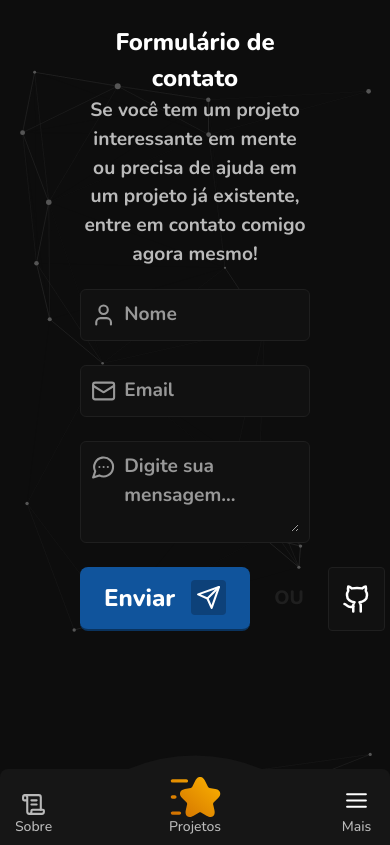
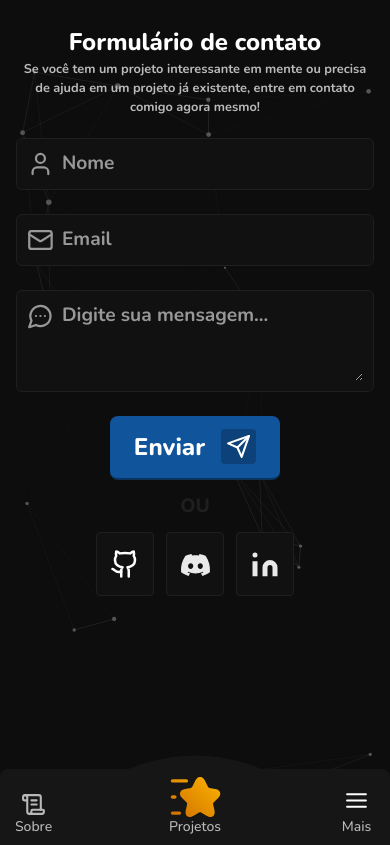
Before and after one commit to daviaxs/portfolio-v2, a Next.js app: page /app/contact in a window 390 px wide. Built offline with nearby package versions, Linux system fonts and the light colour scheme.

Commit message:
refactor: Update ContactPage styling for responsive design

```diff
--- a/src/app/app/contact/page.tsx
+++ b/src/app/app/contact/page.tsx
@@ -9,10 +9,10 @@ import { Title } from '@/app/utils/Title'
 
 export default function ContactPage() {
   return (
-    <div className="flex flex-col items-center justify-start py-6 gap-5 px-20">
+    <div className="flex flex-col items-center justify-start py-6 gap-5 px-20 max-md:px-4">
       <div>
         <Title className="text-center">Formulário de contato</Title>
-        <p className="font-bold text-grey-100 text-[1.2rem] text-center">
+        <p className="font-bold text-grey-100 text-[1.2rem] text-center max-md:text-[1rem] max-sm:text-[0.8rem]">
           Se você tem um projeto interessante em mente ou precisa de ajuda em um
           projeto já existente, entre em contato comigo agora mesmo!
         </p>
@@ -61,7 +61,7 @@ export default function ContactPage() {
           />
         </TextareaContact.Root>
 
-        <div className="flex items-center justify-start w-full gap-6">
+        <div className="flex items-center justify-start w-full gap-6 max-lg:flex-col max-lg:gap-3">
           <Button.Root type="submit">
             <Button.Text>Enviar</Button.Text>
             <Button.Icon color="blue">
```
